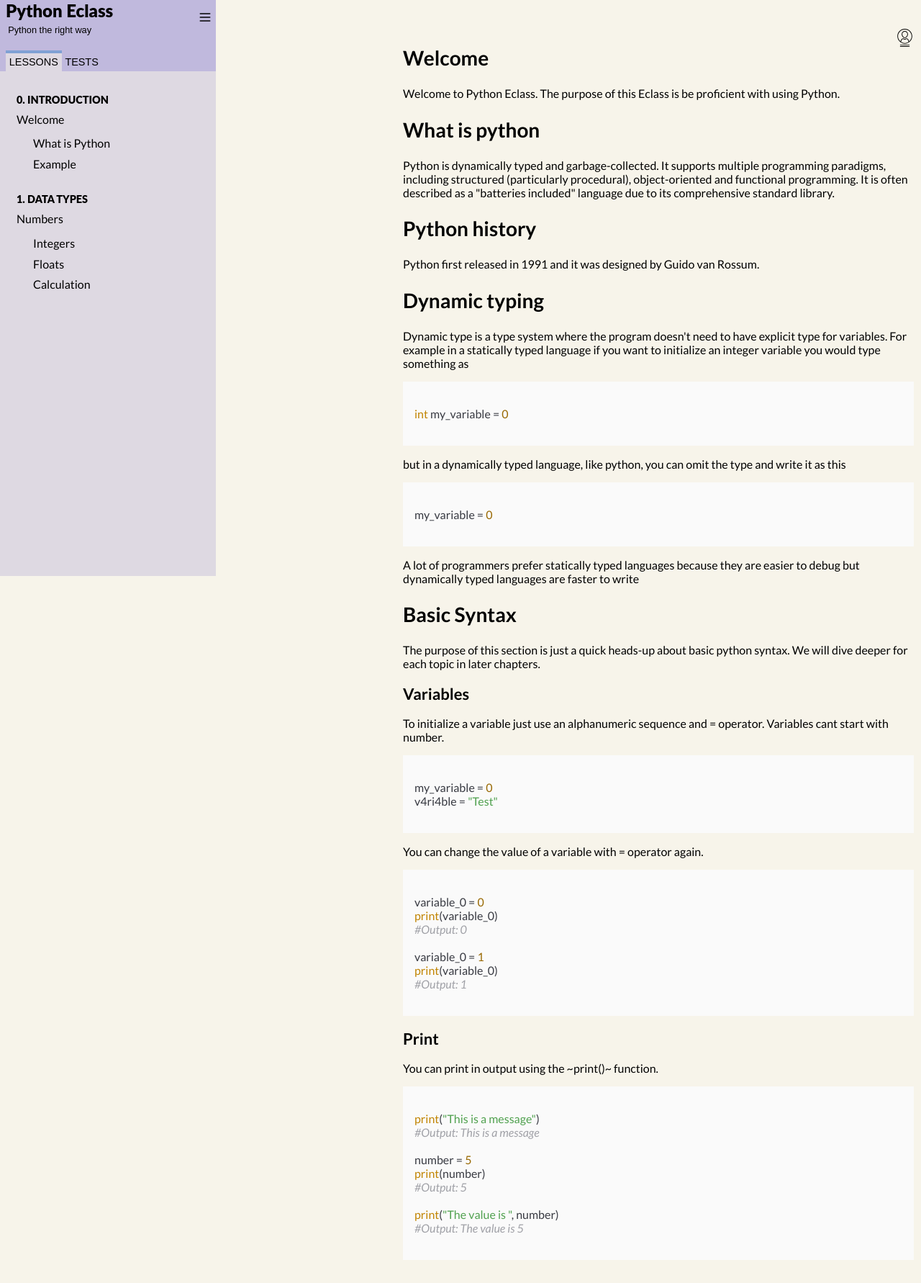
After one commit to BillyGrande/eclass-python, a Flask app: page /lessons/0 in a window 1280 px wide. The commit adds this page. Shown: the whole page at 72% size. Run offline with Flask 3, Linux system fonts and the light colour scheme; some libraries are stand-ins or nearby versions.

Commit message:
Add lesson 0 and codeblocks

```diff
--- a/src/eclass/static/style.css
+++ b/src/eclass/static/style.css
@@ -35,11 +35,6 @@
   /* padding: 1rem; */
   box-sizing: border-box;
   background: var(--contentColor);
-}
-
-pre ,code {
-background-color: #f8fafc;
-font-family: 'Courier New', Courier, monospace;
 }
 
 a {
@@ -395,7 +390,17 @@ button.logout-button[disabled] {
   content:none;
 }
 @keyframes p {
-  from{--p:0}
+  from{--p:0};
 }
 
-pre code.hljs{display:block;overflow-x:auto;padding:1em}code.hljs{padding:3px 5px}.hljs{background:#f3f3f3;color:#444}.hljs-comment{color:#697070}.hljs-punctuation,.hljs-tag{color:#444a}.hljs-tag .hljs-attr,.hljs-tag .hljs-name{color:#444}.hljs-attribute,.hljs-doctag,.hljs-keyword,.hljs-meta .hljs-keyword,.hljs-name,.hljs-selector-tag{font-weight:700}.hljs-deletion,.hljs-number,.hljs-quote,.hljs-selector-class,.hljs-selector-id,.hljs-string,.hljs-template-tag,.hljs-type{color:#800}.hljs-section,.hljs-title{color:#800;font-weight:700}.hljs-link,.hljs-operator,.hljs-regexp,.hljs-selector-attr,.hljs-selector-pseudo,.hljs-symbol,.hljs-template-variable,.hljs-variable{color:#ab5656}.hljs-literal{color:#695}.hljs-addition,.hljs-built_in,.hljs-bullet,.hljs-code{color:#397300}.hljs-meta{color:#1f7199}.hljs-meta .hljs-string{color:#38a}.hljs-emphasis{font-style:italic}.hljs-strong{font-weight:700}
+h1.section-heading{
+  font-size: 28px;
+}
+
+h2.section-heading{
+  font-size: 22px;
+}
+
+.hljs span {
+  background: none;
+}
--- a/src/eclass/templates/base.html
+++ b/src/eclass/templates/base.html
@@ -9,9 +9,10 @@
     <link rel="preconnect" href="https://fonts.googleapis.com">
     <link rel="preconnect" href="https://fonts.gstatic.com" crossorigin>
     <link href="https://fonts.googleapis.com/css2?family=Lato:ital,wght@0,100;0,300;0,400;0,700;0,900;1,100;1,300;1,400;1,700;1,900&display=swap" rel="stylesheet">
-    <link rel="stylesheet" href="https://unpkg.com/@highlightjs/cdn-assets@11.9.0/styles/default.min.css">
     <link rel="shortcut icon" href="{{ url_for('static', filename='favicon.ico') }}">
     <script defer src="https://cdn.jsdelivr.net/npm/alpinejs@3.x.x/dist/cdn.min.js"></script>
+    <link rel="stylesheet" href="https://unpkg.com/@highlightjs/cdn-assets@11.9.0/styles/atom-one-light.css">
+    <!-- and it's easy to individually load additional languages -->
     <title>Eclass</title>
 </head>
 <body>
@@ -100,5 +101,7 @@
       </div>
     </main>
   </div>
+  <script src="https://unpkg.com/@highlightjs/cdn-assets@11.9.0/highlight.min.js"></script>
+  <script>hljs.highlightAll();</script>
 </body>
 </html>
--- /dev/null
+++ b/src/eclass/templates/lessons_0.html
@@ -0,0 +1,109 @@
+{% extends "base.html" %}
+{% block content %}
+
+<!--
+<section id="">
+    <h1 class="section-heading">
+    </h1>
+    <p></p>
+</section>
+
+<section id="">
+    <h2 class="section-heading">
+    </h2>
+    <p></p>
+</section>
+
+<pre><code class="language-python">
+
+</code></pre>
+-->
+
+<section id="Welcome">
+    <h1 class="section-heading">
+        Welcome
+    </h1>
+    <p>Welcome to Python Eclass. The purpose of this Eclass is be proficient with using Python.</p>
+</section>
+
+<section id="What-is-python">
+    <h1 class="section-heading">
+        What is python
+    </h1>
+    <p>Python is dynamically typed and garbage-collected. It supports multiple programming paradigms, including structured (particularly procedural), object-oriented and functional programming. It is often described as a "batteries included" language due to its comprehensive standard library.</p>
+</section>
+
+<section id="Python-history">
+    <h1 class="section-heading">
+        Python history
+    </h1>
+    <p>Python first released in 1991 and it was designed by Guido van Rossum.</p>
+</section>
+
+<section id="Dynamic-typing">
+    <h1 class="section-heading">
+        Dynamic typing
+    </h1>
+    <p>Dynamic type is a type system where the program doesn't need to have explicit type for variables.
+
+        For example in a statically typed language if you want to initialize an integer variable you would type something as
+        <pre><code class="language-python">
+int my_variable = 0
+        </code></pre>
+        but in a dynamically typed language, like python, you can omit the type and write it as this
+        <pre><code class="language-python">
+my_variable = 0
+        </code></pre>
+        A lot of programmers prefer statically typed languages because they are easier to debug but dynamically typed languages are faster to write
+        </p>
+</section>
+
+<section id="Basic-syntax">
+    <h1 class="section-heading">
+        Basic Syntax
+    </h1>
+    <p> The purpose of this section is just a quick heads-up about basic python syntax. We will dive deeper for each topic in later chapters.
+        <section id="Variables">
+            <h2 class="section-heading">
+                Variables
+            </h2>
+            <p>To initialize a variable just use an alphanumeric sequence and = operator. Variables cant start with number.
+                <pre><code class="language-python">
+my_variable = 0
+v4ri4ble = "Test"
+                </code></pre>
+            </p>
+            <p>You can change the value of a variable with = operator again.
+                <pre><code class="language-python">
+variable_0 = 0
+print(variable_0)
+#Output: 0
+
+variable_0 = 1
+print(variable_0)
+#Output: 1
+                </code></pre>
+            </p>
+            <section id="Print">
+                <h2 class="section-heading">
+                    Print
+                </h2>
+                <p>You can print in output using the ~print()~ function.
+                    <pre><code class="language-python">
+print("This is a message")
+#Output: This is a message
+
+number = 5
+print(number)
+#Output: 5
+
+print("The value is ", number)
+#Output: The value is 5
+                    </code></pre>
+                </p>
+        </section>
+    </p>
+</section>
+
+
+{% endblock content %}
--- a/src/eclass/templates/lessons_welcome.html
+++ b/src/eclass/templates/lessons_welcome.html
@@ -16,9 +16,7 @@
 <h2>Example</h2>
 
 <p>A python code example could be this:
-    <script src="https://unpkg.com/@highlightjs/cdn-assets@11.9.0/languages/python.min.js"></script>
-    <script>hljs.highlightAll();</script>
-    <pre><code class="hljs" class="language-python">
+    <pre><code class="language-python">
 import hello
 print("Hello World")
     </code></pre>
--- a/src/eclass/templates/quiz_finish.html
+++ b/src/eclass/templates/quiz_finish.html
@@ -44,7 +44,7 @@
 <div class="buttons" style="  display: flex;flex-direction: row">
     <div style="flex:0;width: 20%;"> </div>
     <div style="flex:1;width: 80%;"> </div>
-    <button class="quiz-button" hx-get="/lessons/{{chapter}}" hx-target="#quiz-card" hx-swap="inner-html" >Home</button>
+    <button onclick="location.href = '/lessons/{{ chapter }}';" class="quiz-button">Home</button>
 </div>
 
 </div>
--- a/src/eclass/views.py
+++ b/src/eclass/views.py
@@ -25,6 +25,10 @@ def hello(message=None):
 @app.route("/lessons/welcome")
 def welcome():
     return render_template('lessons_welcome.html')
+
+@app.route("/lessons/0")
+def welcome_0():
+    return render_template('lessons_0.html')
 
 @app.route("/tests/welcome")
 def test_welcome():
```
Also changed, not shown: src/eclass/db/eclass.db.
